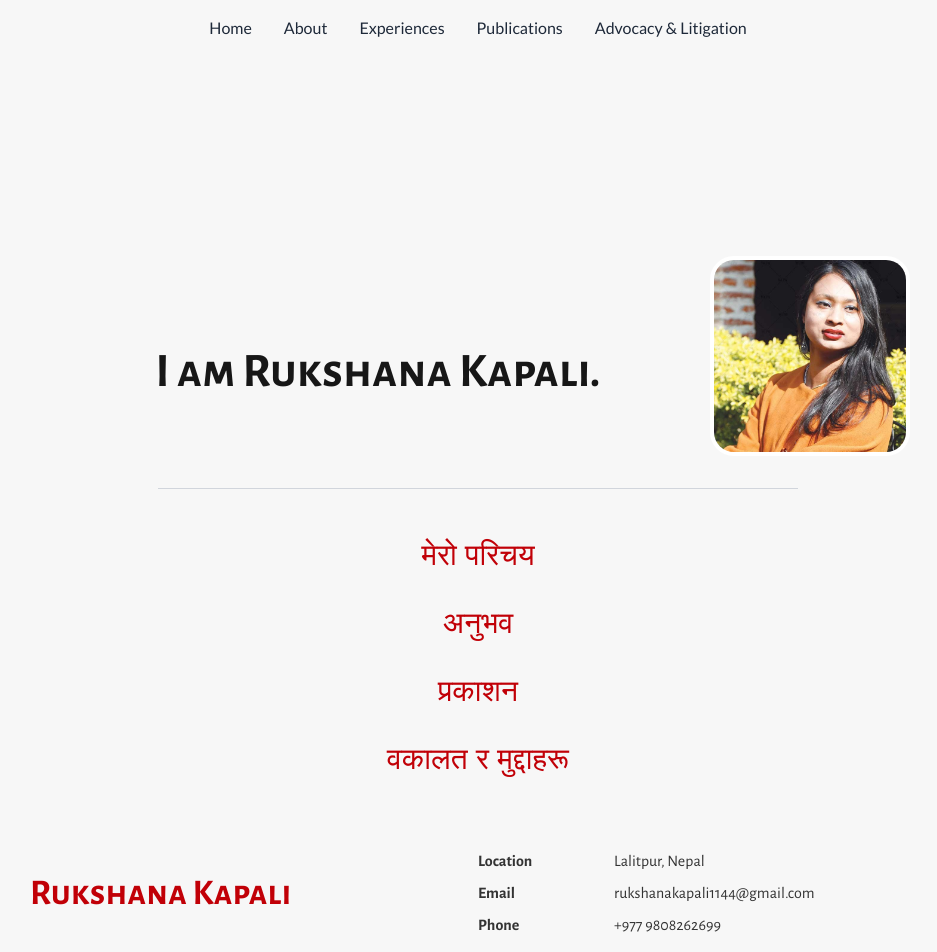
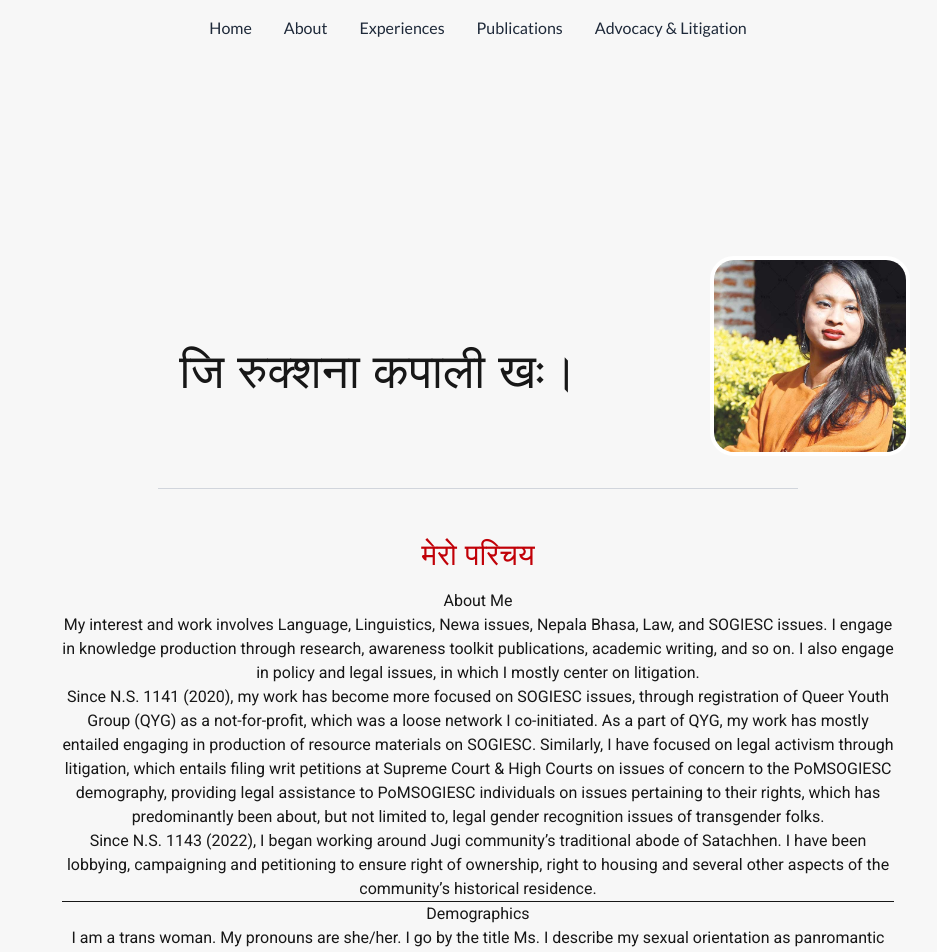
Before and after one commit to shakyasimha/ruku-ya-portfolio, a Next.js app: page / in a window 1280 px wide. Shown: the top 952 px of the page, without its empty margins (162-1099 px from the left). Built offline with nearby package versions, Linux system fonts and the light colour scheme; a web font is replaced by a local one.

Commit message:
imported mdx content into website; now need to format the mdx content on page

```diff
--- a/src/app/page.tsx
+++ b/src/app/page.tsx
@@ -1,16 +1,20 @@
+// Font imports here
 import {
   alegreyaSans,
-  alegreyaSC,
   nithyaRanjana,
   notoSerifDevanagari,
   roboto,
 } from "@/ui/fonts";
-import Footer from "@/components/Footer";
+
+// Importing other Next.js components here
 // import { nepalSambat, nepalSambatLatin } from "@/lib/fetchYear";
 import Link from "next/link";
 
+// Importing components here
 import Navbar from "@/components/Navbar";
 import Profile from "@/components/Profile";
+import Footer from "@/components/Footer";
+import MdxContent from "@/components/MdxContent";
 
 // Metadata
 export const metadata = {
@@ -59,7 +63,7 @@ export default function Home() {
 
       {/* Home section */}
       <div id="home">
-        <Profile lang="en" />
+        <Profile lang="new" />
       </div>
 
       {/* Horizontal divider section */}
@@ -75,6 +79,10 @@ export default function Home() {
             >
               {headerItems["new"].aboutSection}
             </h2>
+
+            <div>
+              <MdxContent section="about" lang="en" />
+            </div>
           </div>
 
           {/* Experiences */}
@@ -107,7 +115,7 @@ export default function Home() {
       </div>
 
       {/* Footer section */}
-      <Footer lang="en" />
+      <Footer lang="new" />
     </div>
   );
 }
--- a/src/components/Footer/index.tsx
+++ b/src/components/Footer/index.tsx
@@ -72,8 +72,10 @@ export default function Footer({ lang = "new" }: FooterProps) {
       <div className="max-w-4xl mx-auto flex flex-col md:flex-row w-full items-center">
         {/* Name */}
         <div className="flex-1 flex flex-col py-4 gap-2 sm:m-0 m-4">
-          <span className={`${font.header} text-4xl text-red-700`}>
-            <strong>{info.name}</strong>
+          <span
+            className={`${font.header} ${lang === "new" ? "" : "font-bold"} text-4xl text-red-700`}
+          >
+            {info.name}
           </span>
         </div>
 
@@ -90,7 +92,7 @@ export default function Footer({ lang = "new" }: FooterProps) {
             <h2 className="font-bold min-w-[120px]">{info.emailHeader}</h2>
             <Link
               href={`mailto:${info.email}`}
-              className="hover:opacity-60 hover:transition hover:duration-400"
+              className={`${alegreyaSans.className} hover:opacity-60 hover:transition hover:duration-400`}
             >
               {info.email}
             </Link>
--- /dev/null
+++ b/src/components/MdxContent/index.tsx
@@ -0,0 +1,13 @@
+"use client";
+
+import { mdxContent } from "@/content";
+
+type MdxContentProps = {
+  section: keyof typeof mdxContent;
+  lang: "en" | "ne" | "new";
+};
+
+export default function MdxContent({ section, lang }: MdxContentProps) {
+  const Content = mdxContent[section][lang];
+  return <Content />;
+}
--- a/src/components/Profile/index.tsx
+++ b/src/components/Profile/index.tsx
@@ -43,8 +43,10 @@ export default function Profile({ lang = "new" }: HeaderProps) {
       {/* Title - appears second on mobile, first on desktop */}
       <div className="flex flex-col items-center justify-between w-full mt-4 md:mt-8 md:order-1">
         <div className="text-center md:text-left">
-          <h1 className={`${titleContent.font} text-5xl`}>
-            <strong>{titleContent.text}</strong>
+          <h1
+            className={`${titleContent.font} ${lang === "new" ? "" : "font-bold"} text-5xl`}
+          >
+            {titleContent.text}
           </h1>
         </div>
       </div>
--- /dev/null
+++ b/src/content/index.ts
@@ -0,0 +1,30 @@
+import AboutEN from "@/content/en/about.mdx";
+import AboutNE from "@/content/ne/about.mdx";
+import AboutNEW from "@/content/new/about.mdx";
+
+// import ExperiencesEN from "@/content/en/experiences.mdx";
+// import ExperiencesNE from "@/content/ne/experiences.mdx";
+// import ExperiencesNEW from "@/content/new/experiences.mdx";
+
+export const mdxContent = {
+  about: {
+    en: AboutEN,
+    ne: AboutNE,
+    new: AboutNEW,
+  },
+  // experiences: {
+  //   en: ExperiencesEN,
+  //   ne: ExperiencesNE,
+  //   new: ExperiencesNEW,
+  // },
+  // publications: {
+  //   en: <publicationsEN />,
+  //   ne: <publicationsNE />,
+  //   new: <publicationsNEW />,
+  // },
+  // advocacy: {
+  //   en: <advocacyEN />,
+  //   ne: <advocacyNE />,
+  //   new: <advocacyNEW />,
+  // },
+};
```
